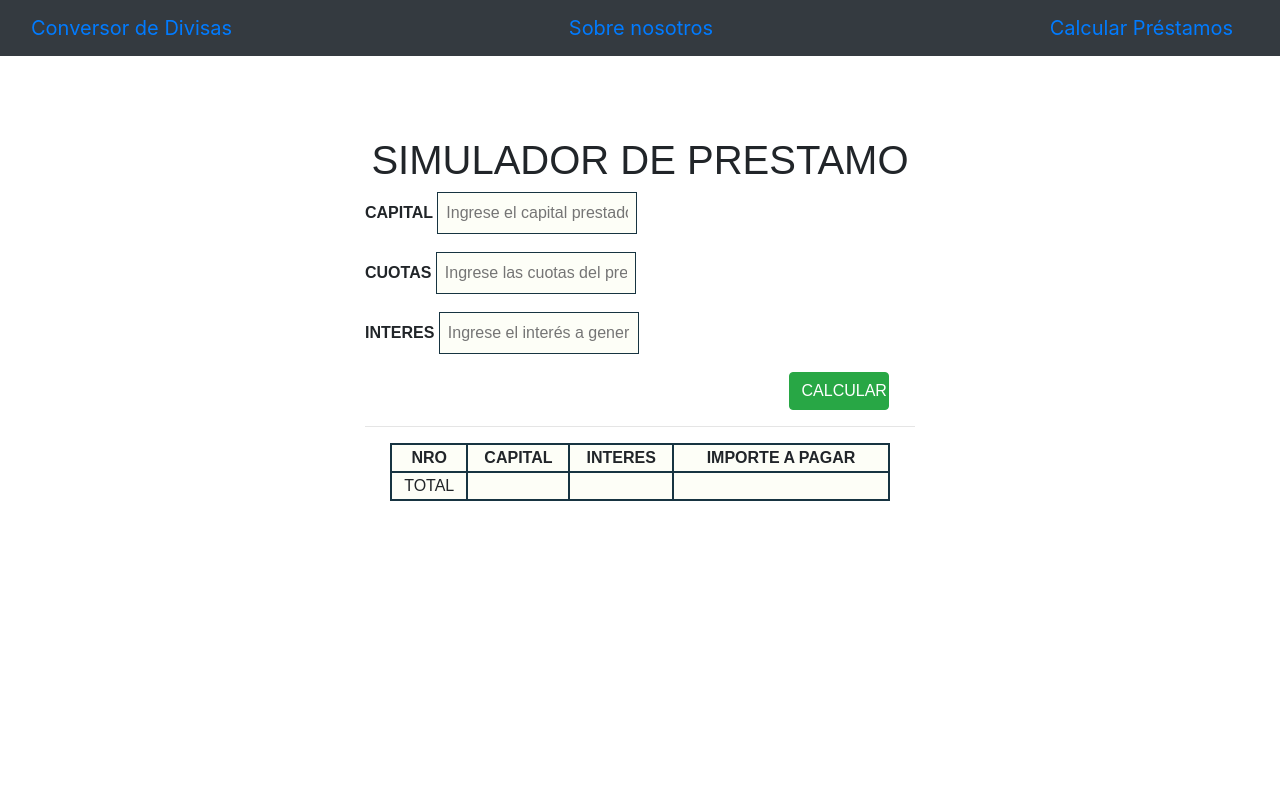
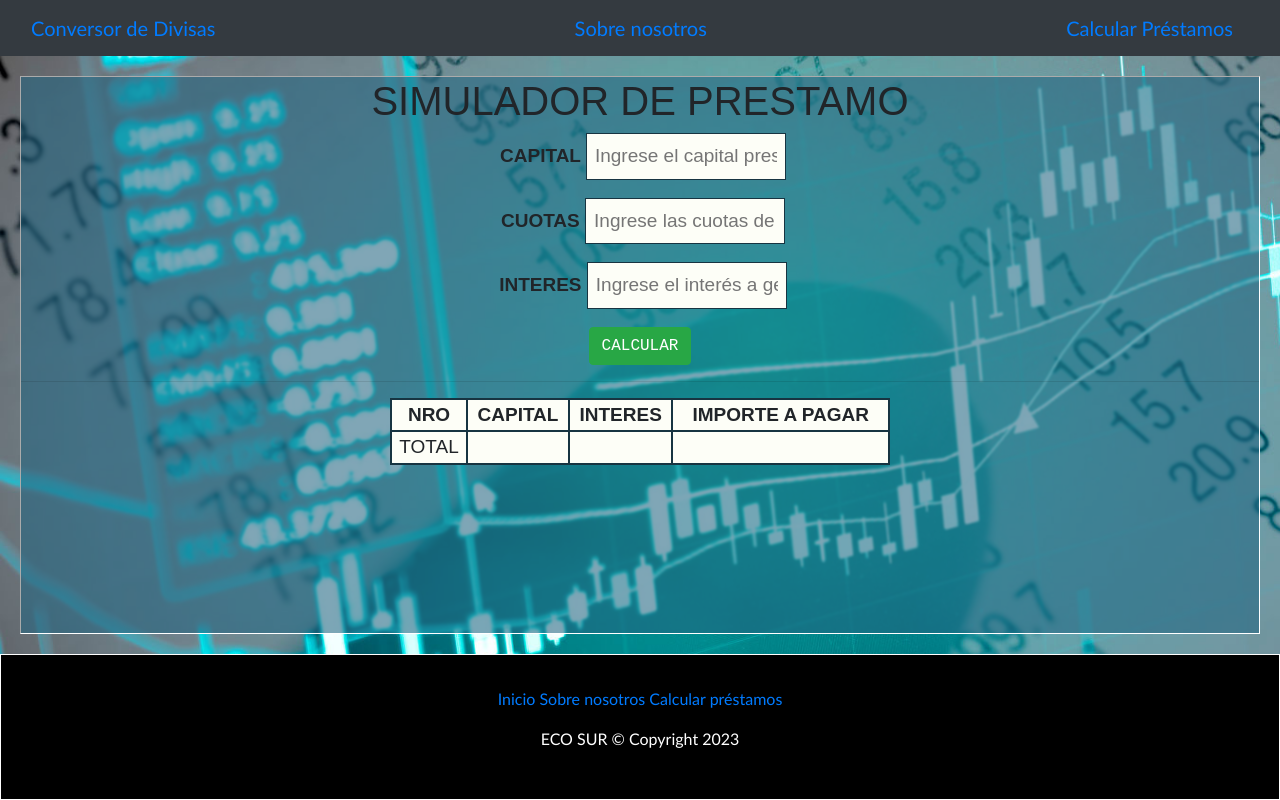
Before and after one commit to raarias22/PreEntrega3-Arias, a plain HTML site: page prestamo.html in a window 1280 px wide. Drawn offline with nearby package versions, Linux system fonts and the light colour scheme.

Commit message:
Coloreando el sitio

```diff
--- a/css/prestamo.css
+++ b/css/prestamo.css
@@ -1,3 +1,16 @@
+body {
+  background: url(../assets/imagen3.jpg);
+  background-size: cover;
+	font-family: 'Gill Sans', 'Gill Sans MT', Calibri, 'Trebuchet MS', sans-serif;
+	display: grid;
+	min-height: 100vh;
+	width: 100%;
+	grid-template-rows: auto 1fr auto;
+	z-index: 1000;
+	border-style: double;
+	border: 1.5px;
+}
+
 h1 {
   text-align: center;
   font-family: "arial";
@@ -7,10 +20,14 @@ label {
   font-weight: bold;
 }
 .form {
-  width: 550px;
-  margin: 0 auto;
-  margin-top: 80px;
-  border: 2px;
+  margin: 20px;
+  font-size: 19px;
+  font-family: monospace;
+  text-align: center;
+  position: static;
+  backdrop-filter: blur(1px);
+  background-color: rgba(35, 101, 128, 0.575);
+  border: 1.5px inset rgb(255, 255, 255);
 }
 input {
   width: 200px;
@@ -21,16 +38,7 @@ input {
   border: #173441 1.8px solid;
 }
 
-button {
-  background-color: #fdfef7;
-  border: #173441 1.8px solid;
-  width: 100px;
-  font-family: "arial";
-  font-size: 15px;
-  border-radius: 2px;
-  padding: 10px;
-  margin-left: 77%;
-}
+
 
 .tab {
   border-collapse: collapse;
@@ -51,3 +59,16 @@ tr {
 td {
   border: #173441 2px solid;
 }
+
+
+.footer{
+  background-color: black;
+  font-family: 'Trebuchet MS', 'Lucida Sans Unicode', 'Lucida Grande', 'Lucida Sans', Arial, sans-serif;
+  font-weight: 200;
+  color: white;
+  padding: 2em;
+  text-align: center;
+  bottom: 0;
+  border: 1px;
+  border-style: double;
+ }
--- a/css/style.css
+++ b/css/style.css
@@ -1,13 +1,31 @@
+body {
+  background: url(../assets/imagen3.jpg);
+  background-size: cover;
+	font-family: 'Gill Sans', 'Gill Sans MT', Calibri, 'Trebuchet MS', sans-serif;
+	display: grid;
+	min-height: 100vh;
+	width: 100%;
+	grid-template-rows: auto 1fr auto;
+	z-index: 1000;
+	border-style: double;
+	border: 1.5px;
+}
+
 h1 {
   text-align: center;
   font-family: "arial";
 }
 
 .formulario {
+
   margin: 20px;
   font-size: 19px;
   font-family: monospace;
   text-align: center;
+  position: static;
+  backdrop-filter: blur(1px);
+  background-color: rgba(35, 101, 128, 0.575);
+  border: 1.5px inset rgb(255, 255, 255);
 }
 
 #uno {
@@ -21,3 +39,15 @@ h1 {
 #valor {
   font-size: 20px;
 }
+
+.footer{
+  background-color: black;
+  font-family: 'Trebuchet MS', 'Lucida Sans Unicode', 'Lucida Grande', 'Lucida Sans', Arial, sans-serif;
+  font-weight: 200;
+  color: white;
+  padding: 2em;
+  text-align: center;
+  bottom: 0;
+  border: 1px;
+  border-style: double;
+ }
--- a/prestamo.html
+++ b/prestamo.html
@@ -14,8 +14,10 @@
     <script src="js/prestamo.js" defer></script>
     <title>Simulador de Prestamo</title>
   </head>
-  <body>
-    <nav class="navbar navbar-expand-sm bg-dark">
+  <body class="bg-secondary">
+
+
+    <nav class="navbar navbar-sm bg-dark">
       <div class="container-fluid">
         <a class="navbar-brand" href="index.html">Conversor de Divisas</a>
         <a class="navbar-brand" href="nosotros.html">Sobre nosotros</a>
@@ -84,5 +86,16 @@
       </table>
     </div>
 
+    <footer>
+      <div class="footer">
+          <p class="footer-links">
+              <a href="index.html">Inicio</a>
+              <a href="nosotros.html">Sobre nosotros</a>
+              <a href="prestamo.html">Calcular préstamos</a>
+          </p>
+          <p>ECO SUR &copy; Copyright 2023</p>
+      </div>
+  </footer>
+
   </body>
 </html>
```
Also changed, not shown: index.html (+18 -5 lines), nosotros.html (added, +44 -0 lines), nostros.html (deleted, +0 -12 lines), assets/imagen2.jpg (added), assets/imagen3.jpg (added).
